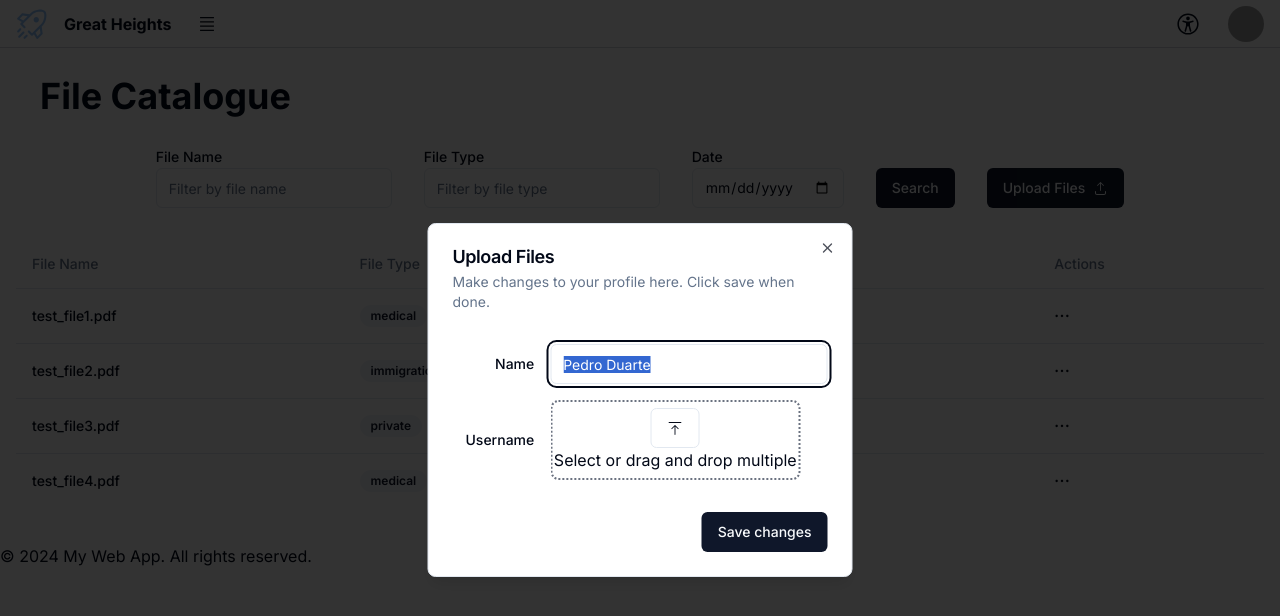
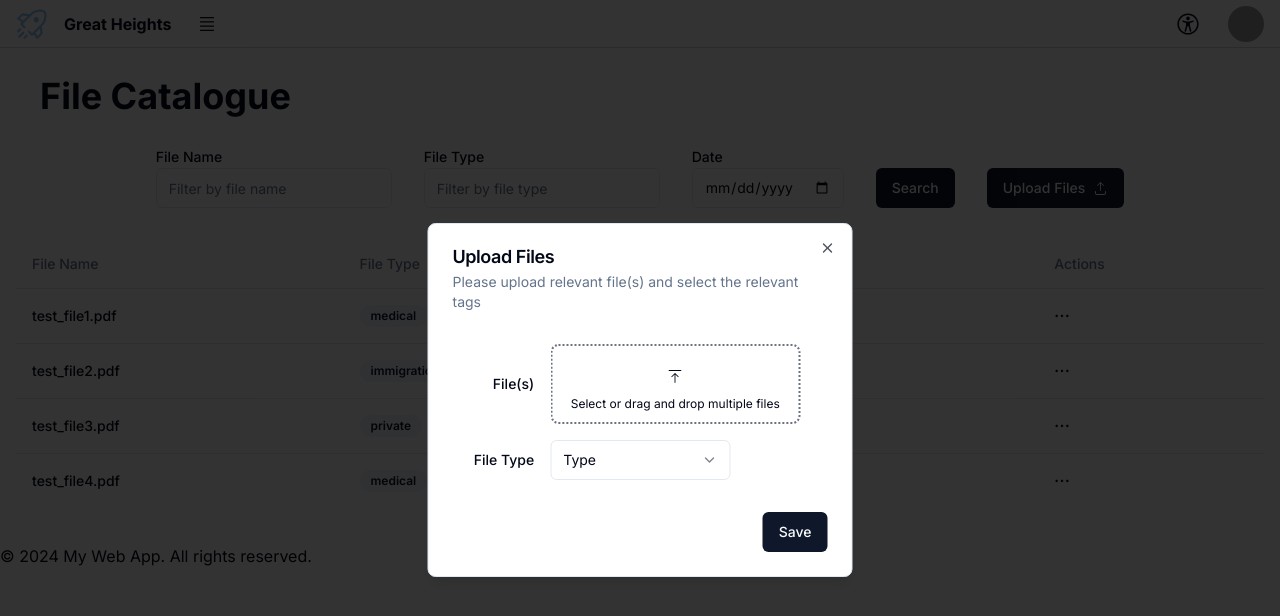
Before and after one commit to fatokik/great-heights-file-app, a Next.js app: page /file-catalogue in a window 1280 px wide. Both pictures are taken after a click on the button "Upload Files". Shown: the top 616 px of the page. Built offline with nearby package versions, Linux system fonts and the light colour scheme; grey boxes are pictures that could not be loaded.

Commit message:
modified file upload page and file picker ...still wip

```diff
--- a/components/FileCatalogue/FileUploadView.tsx
+++ b/components/FileCatalogue/FileUploadView.tsx
@@ -9,6 +9,14 @@
   DialogHeader,
   DialogTitle,
 } from "@/components/ui/dialog";
+import {
+  Select,
+  SelectContent,
+  SelectItem,
+  SelectTrigger,
+  SelectValue,
+} from "@/components/ui/select";
+
 import { Input } from "@/components/ui/input";
 import { Label } from "@/components/ui/label";
 
@@ -27,26 +35,35 @@
         <DialogHeader>
           <DialogTitle>Upload Files</DialogTitle>
           <DialogDescription>
-            Make changes to your profile here. Click save when done.
+            {`Please upload relevant file(s) and select the relevant tags`}
           </DialogDescription>
         </DialogHeader>
         <div className="grid gap-4 py-4">
           <div className="grid grid-cols-4 items-center gap-4">
-            <Label htmlFor="name" className="text-right">
-              Name
+            <Label htmlFor="username" className="text-right">
+              {`File(s)`}
             </Label>
-            <Input id="name" value="Pedro Duarte" className="col-span-3" />
+            <FilePicker onChange={() => {}} />
           </div>
           <div className="grid grid-cols-4 items-center gap-4">
-            <Label htmlFor="username" className="text-right">
-              Username
+            <Label htmlFor="name" className="text-right">
+              File Type
             </Label>
-            <FilePicker onChange={() => {}} />
+            <Select>
+              <SelectTrigger className="w-[180px]">
+                <SelectValue placeholder="Type" />
+              </SelectTrigger>
+              <SelectContent>
+                <SelectItem value="light">Light</SelectItem>
+                <SelectItem value="dark">Dark</SelectItem>
+                <SelectItem value="system">System</SelectItem>
+              </SelectContent>
+            </Select>
           </div>
         </div>
         <DialogFooter>
           <Button type="submit" onClick={onClose}>
-            Save changes
+            Save
           </Button>
         </DialogFooter>
       </DialogContent>
--- a/components/FilePicker.tsx
+++ b/components/FilePicker.tsx
@@ -1,6 +1,6 @@
 "use client";
 
-import { useState } from "react";
+import { useState, useRef } from "react";
 
 import { Button } from "@/components/ui/button";
 import { cn } from "@/lib/utils";
@@ -14,24 +14,58 @@
   props: FilePickerProps
 ) => {
   const [hover, setHover] = useState(false);
-  const [fileText, setFileText] = useState("Select or drag and drop multiple ");
+  const [fileText, setFileText] = useState(
+    "Select or drag and drop multiple files"
+  );
+
+  const fileInputRef = useRef<HTMLInputElement | null>(null);
 
   const handleFileChange = (event: React.ChangeEvent<HTMLInputElement>) => {
     const currFiles = event.target.files ? event.target.files : null;
 
     if (currFiles) {
       props.onChange(currFiles);
-      currFiles.length === 1
-        ? setFileText(`${currFiles.length} file selected`)
-        : setFileText(`${currFiles.length} files selected`);
+
+      if (currFiles.length) {
+        currFiles.length === 1
+          ? setFileText(`${currFiles.length} file selected`)
+          : setFileText(`${currFiles.length} files selected`);
+      } else {
+        setFileText("Select or drag and drop multiple files");
+      }
     }
   };
 
-  const handleOnMouseEnter = () => {
+  const handleFileClick = () => {
+    if (fileInputRef.current) {
+      fileInputRef.current.click();
+    }
+  };
+
+  const handleDragOver = (event: React.DragEvent<HTMLDivElement>) => {
+    event.preventDefault();
+  };
+
+  const handleDragEnter = (event: React.DragEvent<HTMLDivElement>) => {
+    event.preventDefault();
     setHover(true);
   };
-  const handleOnMouseLeave = () => {
+
+  const handleDragLeave = () => {
     setHover(false);
+  };
+
+  const handleDrop = (event: React.DragEvent<HTMLDivElement>) => {
+    event.preventDefault();
+    setHover(false);
+
+    const droppedFiles = event.dataTransfer.files;
+    if (droppedFiles) {
+      props.onChange(droppedFiles);
+      droppedFiles.length === 1
+        ? setFileText(`${droppedFiles.length} file selected`)
+        : setFileText(`${droppedFiles.length} files selected`);
+    }
   };
 
   return (
@@ -41,16 +75,18 @@
         "min-h-[10vh] w-[250px]",
         hover && "bg-blue-50"
       )}
-      onMouseEnter={handleOnMouseEnter}
-      onMouseLeave={handleOnMouseLeave}
+      onMouseEnter={() => setHover(true)}
+      onMouseLeave={() => setHover(false)}
+      onDragOver={handleDragOver}
+      onDragEnter={handleDragEnter}
+      onDragLeave={handleDragLeave}
+      onDrop={handleDrop}
+      onClick={handleFileClick}
     >
       <div className="flex flex-col items-center">
-        <Button
-          //   as="label"
-          variant={hover ? "default" : "outline"}
-          className="flex flex-col items-center"
-        >
+        <Button variant={"ghost"} className="flex flex-col items-center">
           <input
+            ref={fileInputRef}
             multiple
             type="file"
             onChange={handleFileChange}
@@ -58,7 +94,7 @@
           />
           <PinTopIcon />
         </Button>
-        <p>{fileText}</p>
+        <p className="text-xs">{fileText}</p>
       </div>
     </div>
   );
--- /dev/null
+++ b/components/ui/select.tsx
@@ -0,0 +1,160 @@
+"use client"
+
+import * as React from "react"
+import * as SelectPrimitive from "@radix-ui/react-select"
+import { Check, ChevronDown, ChevronUp } from "lucide-react"
+
+import { cn } from "@/lib/utils"
+
+const Select = SelectPrimitive.Root
+
+const SelectGroup = SelectPrimitive.Group
+
+const SelectValue = SelectPrimitive.Value
+
+const SelectTrigger = React.forwardRef<
+  React.ElementRef<typeof SelectPrimitive.Trigger>,
+  React.ComponentPropsWithoutRef<typeof SelectPrimitive.Trigger>
+>(({ className, children, ...props }, ref) => (
+  <SelectPrimitive.Trigger
+    ref={ref}
+    className={cn(
+      "flex h-10 w-full items-center justify-between rounded-md border border-input bg-background px-3 py-2 text-sm ring-offset-background placeholder:text-muted-foreground focus:outline-none focus:ring-2 focus:ring-ring focus:ring-offset-2 disabled:cursor-not-allowed disabled:opacity-50 [&>span]:line-clamp-1",
+      className
+    )}
+    {...props}
+  >
+    {children}
+    <SelectPrimitive.Icon asChild>
+      <ChevronDown className="h-4 w-4 opacity-50" />
+    </SelectPrimitive.Icon>
+  </SelectPrimitive.Trigger>
+))
+SelectTrigger.displayName = SelectPrimitive.Trigger.displayName
+
+const SelectScrollUpButton = React.forwardRef<
+  React.ElementRef<typeof SelectPrimitive.ScrollUpButton>,
+  React.ComponentPropsWithoutRef<typeof SelectPrimitive.ScrollUpButton>
+>(({ className, ...props }, ref) => (
+  <SelectPrimitive.ScrollUpButton
+    ref={ref}
+    className={cn(
+      "flex cursor-default items-center justify-center py-1",
+      className
+    )}
+    {...props}
+  >
+    <ChevronUp className="h-4 w-4" />
+  </SelectPrimitive.ScrollUpButton>
+))
+SelectScrollUpButton.displayName = SelectPrimitive.ScrollUpButton.displayName
+
+const SelectScrollDownButton = React.forwardRef<
+  React.ElementRef<typeof SelectPrimitive.ScrollDownButton>,
+  React.ComponentPropsWithoutRef<typeof SelectPrimitive.ScrollDownButton>
+>(({ className, ...props }, ref) => (
+  <SelectPrimitive.ScrollDownButton
+    ref={ref}
+    className={cn(
+      "flex cursor-default items-center justify-center py-1",
+      className
+    )}
+    {...props}
+  >
+    <ChevronDown className="h-4 w-4" />
+  </SelectPrimitive.ScrollDownButton>
+))
+SelectScrollDownButton.displayName =
+  SelectPrimitive.ScrollDownButton.displayName
+
+const SelectContent = React.forwardRef<
+  React.ElementRef<typeof SelectPrimitive.Content>,
+  React.ComponentPropsWithoutRef<typeof SelectPrimitive.Content>
+>(({ className, children, position = "popper", ...props }, ref) => (
+  <SelectPrimitive.Portal>
+    <SelectPrimitive.Content
+      ref={ref}
+      className={cn(
+        "relative z-50 max-h-96 min-w-[8rem] overflow-hidden rounded-md border bg-popover text-popover-foreground shadow-md data-[state=open]:animate-in data-[state=closed]:animate-out data-[state=closed]:fade-out-0 data-[state=open]:fade-in-0 data-[state=closed]:zoom-out-95 data-[state=open]:zoom-in-95 data-[side=bottom]:slide-in-from-top-2 data-[side=left]:slide-in-from-right-2 data-[side=right]:slide-in-from-left-2 data-[side=top]:slide-in-from-bottom-2",
+        position === "popper" &&
+          "data-[side=bottom]:translate-y-1 data-[side=left]:-translate-x-1 data-[side=right]:translate-x-1 data-[side=top]:-translate-y-1",
+        className
+      )}
+      position={position}
+      {...props}
+    >
+      <SelectScrollUpButton />
+      <SelectPrimitive.Viewport
+        className={cn(
+          "p-1",
+          position === "popper" &&
+            "h-[var(--radix-select-trigger-height)] w-full min-w-[var(--radix-select-trigger-width)]"
+        )}
+      >
+        {children}
+      </SelectPrimitive.Viewport>
+      <SelectScrollDownButton />
+    </SelectPrimitive.Content>
+  </SelectPrimitive.Portal>
+))
+SelectContent.displayName = SelectPrimitive.Content.displayName
+
+const SelectLabel = React.forwardRef<
+  React.ElementRef<typeof SelectPrimitive.Label>,
+  React.ComponentPropsWithoutRef<typeof SelectPrimitive.Label>
+>(({ className, ...props }, ref) => (
+  <SelectPrimitive.Label
+    ref={ref}
+    className={cn("py-1.5 pl-8 pr-2 text-sm font-semibold", className)}
+    {...props}
+  />
+))
+SelectLabel.displayName = SelectPrimitive.Label.displayName
+
+const SelectItem = React.forwardRef<
+  React.ElementRef<typeof SelectPrimitive.Item>,
+  React.ComponentPropsWithoutRef<typeof SelectPrimitive.Item>
+>(({ className, children, ...props }, ref) => (
+  <SelectPrimitive.Item
+    ref={ref}
+    className={cn(
+      "relative flex w-full cursor-default select-none items-center rounded-sm py-1.5 pl-8 pr-2 text-sm outline-none focus:bg-accent focus:text-accent-foreground data-[disabled]:pointer-events-none data-[disabled]:opacity-50",
+      className
+    )}
+    {...props}
+  >
+    <span className="absolute left-2 flex h-3.5 w-3.5 items-center justify-center">
+      <SelectPrimitive.ItemIndicator>
+        <Check className="h-4 w-4" />
+      </SelectPrimitive.ItemIndicator>
+    </span>
+
+    <SelectPrimitive.ItemText>{children}</SelectPrimitive.ItemText>
+  </SelectPrimitive.Item>
+))
+SelectItem.displayName = SelectPrimitive.Item.displayName
+
+const SelectSeparator = React.forwardRef<
+  React.ElementRef<typeof SelectPrimitive.Separator>,
+  React.ComponentPropsWithoutRef<typeof SelectPrimitive.Separator>
+>(({ className, ...props }, ref) => (
+  <SelectPrimitive.Separator
+    ref={ref}
+    className={cn("-mx-1 my-1 h-px bg-muted", className)}
+    {...props}
+  />
+))
+SelectSeparator.displayName = SelectPrimitive.Separator.displayName
+
+export {
+  Select,
+  SelectGroup,
+  SelectValue,
+  SelectTrigger,
+  SelectContent,
+  SelectLabel,
+  SelectItem,
+  SelectSeparator,
+  SelectScrollUpButton,
+  SelectScrollDownButton,
+}
--- a/package.json
+++ b/package.json
@@ -17,6 +17,7 @@
     "@radix-ui/react-menubar": "^1.1.1",
     "@radix-ui/react-navigation-menu": "^1.2.0",
     "@radix-ui/react-popover": "^1.1.1",
+    "@radix-ui/react-select": "^2.1.1",
     "@radix-ui/react-slot": "^1.1.0",
     "class-variance-authority": "^0.7.0",
     "clsx": "^2.1.1",
```
Also changed, not shown: 1 other file (tests, documents, lock files or other folders).
